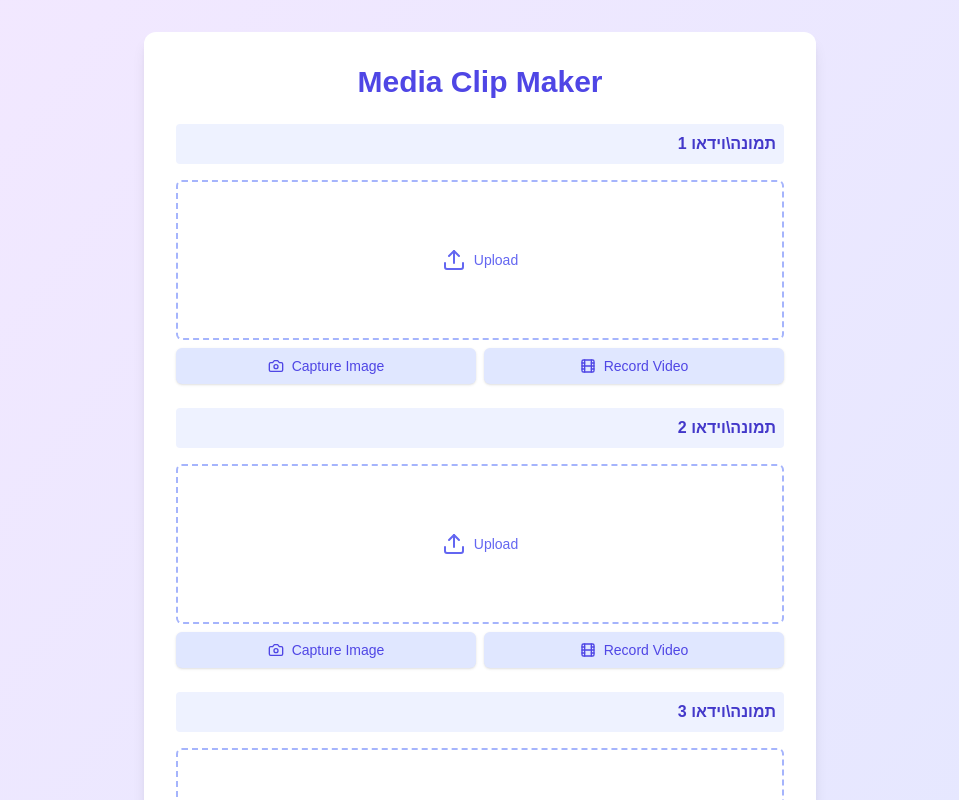
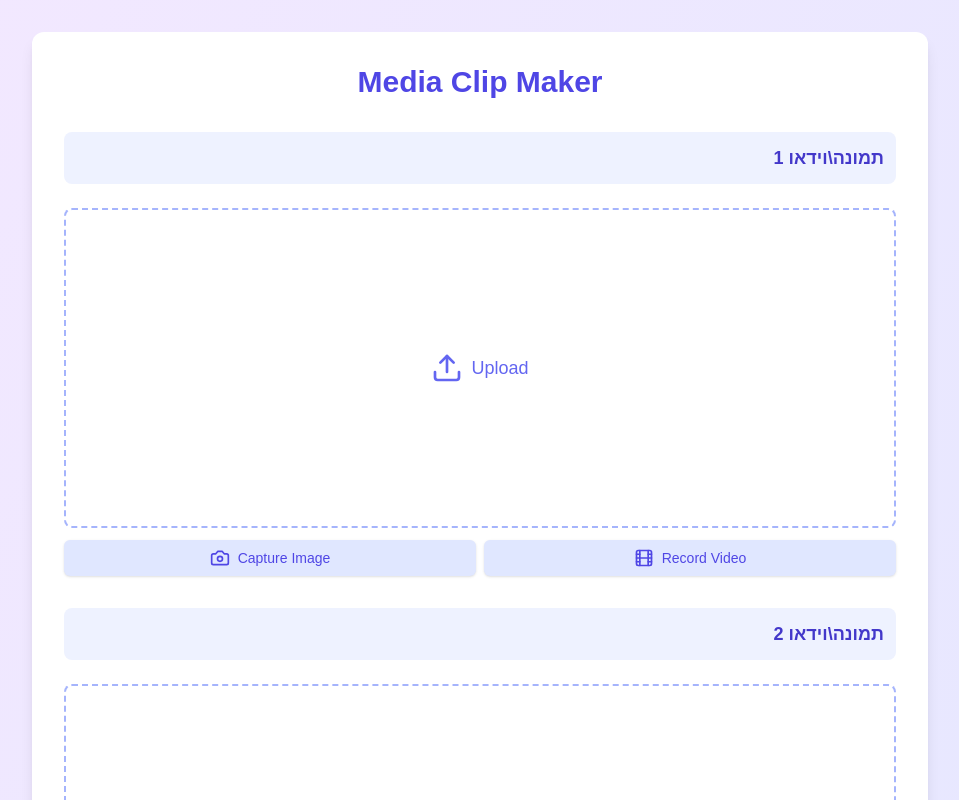
Before and after one commit to Ronen9/clipMaker, a Next.js app: page / in a window 1280 px wide. Shown: the top 800 px of the page, without its empty margins (160-1119 px from the left). Built offline with nearby package versions, Linux system fonts and the light colour scheme.

Commit message:
fixed ui frames

```diff
--- a/components/app-page.tsx
+++ b/components/app-page.tsx
@@ -9,6 +9,7 @@ import { toast, Toaster } from 'react-hot-toast'
 import { Upload, Camera, X, Film, Image as ImageIcon, Check, RotateCcw, Play, Send } from 'lucide-react'
 import { motion, AnimatePresence } from 'framer-motion'
 import { Textarea } from "@/components/ui/textarea"
+import { cn } from "@/lib/utils"
 
 type MediaItem = {
   file: File
@@ -390,11 +391,11 @@ export function Page() {
         initial={{ opacity: 0, y: 20 }}
         animate={{ opacity: 1, y: 0 }}
         transition={{ duration: 0.5 }}
-        className="max-w-md mx-auto bg-white rounded-xl shadow-lg overflow-hidden md:max-w-2xl"
+        className="max-w-md mx-auto bg-white rounded-xl shadow-lg overflow-hidden md:max-w-2xl lg:max-w-4xl"
       >
-        <div className="p-8">
-          <h1 className="text-3xl font-bold text-center mb-6 text-indigo-600">Media Clip Maker</h1>
-          <div className="space-y-6">
+        <div className="p-4 md:p-6 lg:p-8">
+          <h1 className="text-3xl font-bold text-center mb-8 text-indigo-600">Media Clip Maker</h1>
+          <div className="space-y-8">
             {[...Array(5)].map((_, index) => (
               <AnimatePresence key={index}>
                 <motion.div
@@ -402,10 +403,10 @@ export function Page() {
                   animate={{ opacity: 1, height: 'auto' }}
                   exit={{ opacity: 0, height: 0 }}
                   transition={{ duration: 0.3 }}
-                  className="space-y-2"
+                  className="space-y-4"
                 >
                   <div className="flex items-center justify-between">
-                    <Label htmlFor={`media-${index}`} className="text-base font-bold text-indigo-700 w-full text-right mb-2 block bg-indigo-50 p-2 rounded">
+                    <Label htmlFor={`media-${index}`} className="text-lg font-bold text-indigo-700 w-full text-right mb-2 block bg-indigo-50 p-3 rounded-lg">
                       תמונה\וידאו {index + 1}
                     </Label>
                     {mediaItems[index] && (
@@ -413,15 +414,18 @@ export function Page() {
                         variant="ghost"
                         size="icon"
                         onClick={() => handleRemoveItem(index)}
-                        className="h-8 w-8 text-red-500 hover:text-red-700 hover:bg-red-100 transition-colors"
+                        className="h-10 w-10 text-red-500 hover:text-red-700 hover:bg-red-100 transition-colors"
                       >
-                        <X className="h-4 w-4" />
+                        <X className="h-5 w-5" />
                         <span className="sr-only">Remove media</span>
                       </Button>
                     )}
                   </div>
-                  <div className="flex items-start space-x-4">
-                    <div className="relative flex-grow">
+                  <div className="flex flex-col md:flex-row items-start space-y-4 md:space-y-0 md:space-x-4">
+                    <div className={cn(
+                      "relative flex-grow w-full md:w-1/2",
+                      mediaItems[index] && "md:w-2/3 lg:w-1/2"
+                    )}>
                       <Input
                         id={`media-${index}`}
                         type="file"
@@ -430,17 +434,17 @@ export function Page() {
                         onChange={(e) => handleFileChange(e, index)}
                       />
                       {mediaItems[index] ? (
-                        <div id={`thumbnail-${index}`} className="relative w-full h-40 flex items-center justify-center border-2 border-indigo-300 rounded-md overflow-hidden">
+                        <div id={`thumbnail-${index}`} className="relative w-full h-60 md:h-80 flex items-center justify-center border-2 border-indigo-300 rounded-lg overflow-hidden">
                           <img
                             src={mediaItems[index].preview}
                             alt={`Preview of media ${index + 1}`}
                             className="max-w-full max-h-full object-contain"
                           />
-                          <div className="absolute top-2 right-2 bg-white rounded-full p-1">
+                          <div className="absolute top-2 right-2 bg-white rounded-full p-2">
                             {mediaItems[index].type === 'image' ? (
-                              <ImageIcon className="w-4 h-4 text-indigo-500" />
+                              <ImageIcon className="w-5 h-5 text-indigo-500" />
                             ) : (
-                              <Film className="w-4 h-4 text-indigo-500" />
+                              <Film className="w-5 h-5 text-indigo-500" />
                             )}
                           </div>
                           {mediaItems[index].type === 'video' && (
@@ -448,36 +452,36 @@ export function Page() {
                               className="absolute inset-0 flex items-center justify-center cursor-pointer"
                               onClick={() => playVideoInThumbnail(index)}
                             >
-                              <div className="bg-black bg-opacity-50 rounded-full p-2">
-                                <Play className="w-8 h-8 text-white" />
+                              <div className="bg-black bg-opacity-50 rounded-full p-3">
+                                <Play className="w-10 h-10 text-white" />
                               </div>
                             </div>
                           )}
                         </div>
                       ) : (
-                        <div className="flex flex-col space-y-2">
+                        <div className="flex flex-col space-y-3">
                           <Label
                             htmlFor={`media-${index}`}
-                            className="flex items-center justify-center w-full h-40 px-4 transition bg-white border-2 border-indigo-300 border-dashed rounded-md appearance-none cursor-pointer hover:border-indigo-400 focus:outline-none focus:ring-2 focus:ring-indigo-500 focus:ring-offset-2"
+                            className="flex items-center justify-center w-full h-60 md:h-80 px-4 transition bg-white border-2 border-indigo-300 border-dashed rounded-lg appearance-none cursor-pointer hover:border-indigo-400 focus:outline-none focus:ring-2 focus:ring-indigo-500 focus:ring-offset-2"
                           >
                             <span className="flex items-center space-x-2">
-                              <Upload className="w-6 h-6 text-indigo-500" />
-                              <span className="font-medium text-indigo-500">Upload</span>
+                              <Upload className="w-8 h-8 text-indigo-500" />
+                              <span className="font-medium text-indigo-500 text-lg">Upload</span>
                             </span>
                           </Label>
                           <div className="flex space-x-2">
                             <Button
                               onClick={() => startCapture(index, 'image')}
-                              className="flex-1 bg-indigo-100 text-indigo-600 hover:bg-indigo-200"
+                              className="flex-1 bg-indigo-100 text-indigo-600 hover:bg-indigo-200 py-3"
                             >
-                              <Camera className="w-4 h-4 mr-2" />
+                              <Camera className="w-5 h-5 mr-2" />
                               Capture Image
                             </Button>
                             <Button
                               onClick={() => startCapture(index, 'video')}
-                              className="flex-1 bg-indigo-100 text-indigo-600 hover:bg-indigo-200"
+                              className="flex-1 bg-indigo-100 text-indigo-600 hover:bg-indigo-200 py-3"
                             >
-                              <Film className="w-4 h-4 mr-2" />
+                              <Film className="w-5 h-5 mr-2" />
                               Record Video
                             </Button>
                           </div>
@@ -485,8 +489,8 @@ export function Page() {
                       )}
                     </div>
                     {mediaItems[index] && (
-                      <div className="w-full flex flex-col items-start">
-                        <Label htmlFor={`duration-${index}`} className="text-xs font-medium text-gray-700 mb-2 w-full text-right">
+                      <div className="w-full md:w-1/2 lg:w-1/3 flex flex-col items-start">
+                        <Label htmlFor={`duration-${index}`} className="text-sm font-medium text-gray-700 mb-2 w-full text-right">
                           משך זמן התצוגה בקליפ הסופי
                         </Label>
                         <div className="w-full" style={{ direction: 'rtl' }}>
@@ -501,7 +505,7 @@ export function Page() {
                             aria-label={`Set duration for media ${index + 1}`}
                           />
                         </div>
-                        <p className="text-xs text-right mt-2 text-gray-600 w-full">
+                        <p className="text-sm text-right mt-2 text-gray-600 w-full">
                           {mediaItems[index].duration.toFixed(1)}s
                         </p>
                         <Textarea
@@ -510,7 +514,7 @@ export function Page() {
                           onChange={(e) => handleTextAreaChange(index, e.target.value)}
                           onFocus={() => handleTextAreaFocus(index)}
                           onBlur={() => handleTextAreaBlur(index)}
-                          className="mt-2 w-full text-right placeholder-right"
+                          className="mt-4 w-full text-right placeholder-right h-24"
                           style={{ direction: 'rtl' }}
                         />
                       </div>
@@ -521,11 +525,11 @@ export function Page() {
             ))}
           </div>
           <Button
-            className="w-full mt-6 bg-indigo-600 hover:bg-indigo-700 text-white transition-colors text-right font-bold text-lg py-3 rounded-lg shadow-md flex items-center justify-center"
+            className="w-full mt-8 bg-indigo-600 hover:bg-indigo-700 text-white transition-colors text-right font-bold text-lg py-4 rounded-lg shadow-md flex items-center justify-center"
             onClick={handleSubmit}
             disabled={mediaItems.length === 0}
           >
-            <Send className="w-5 h-5 ml-2" />
+            <Send className="w-6 h-6 ml-2" />
             שגר\י ליצירת הקליפ
           </Button>
         </div>
```
